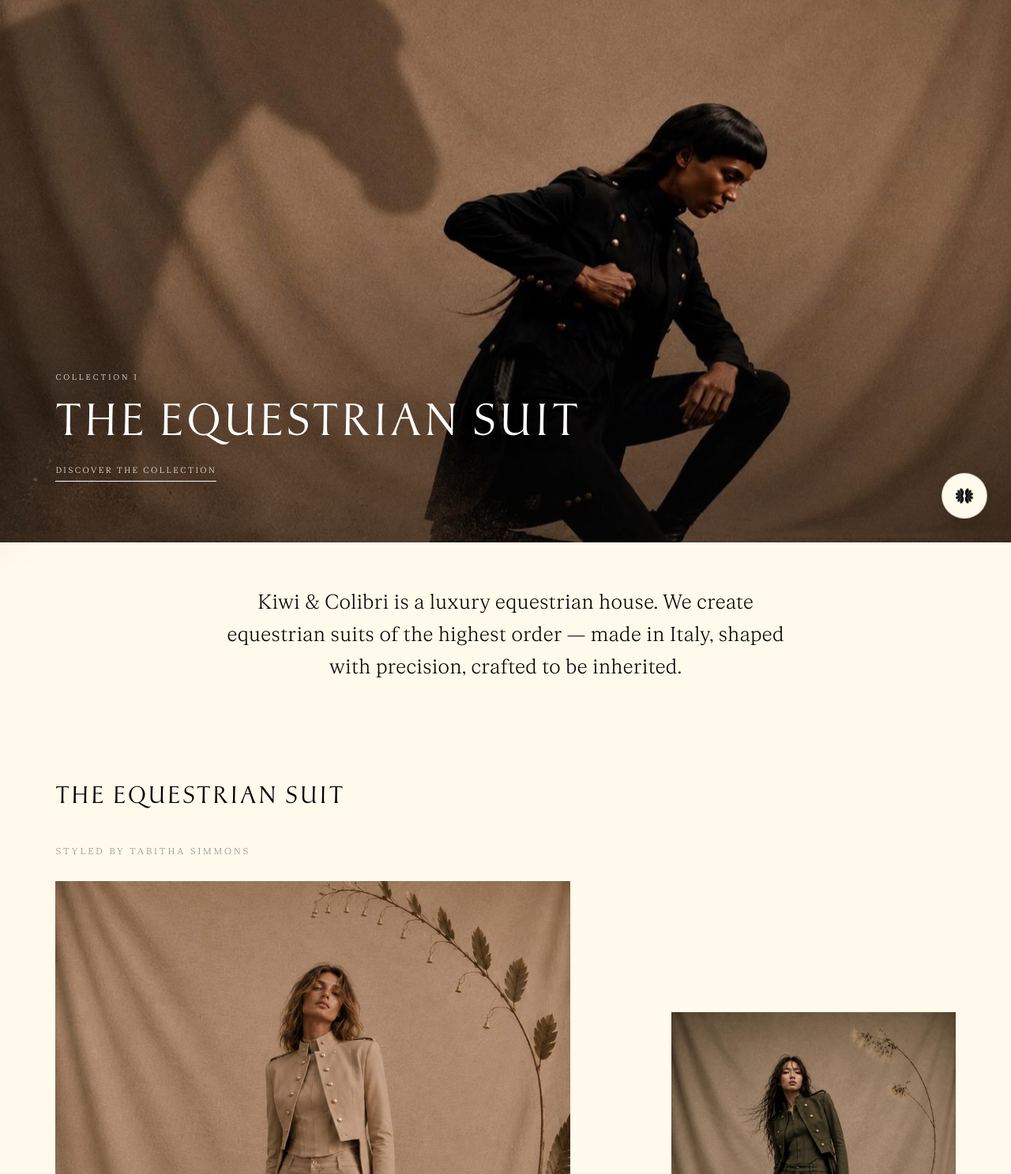
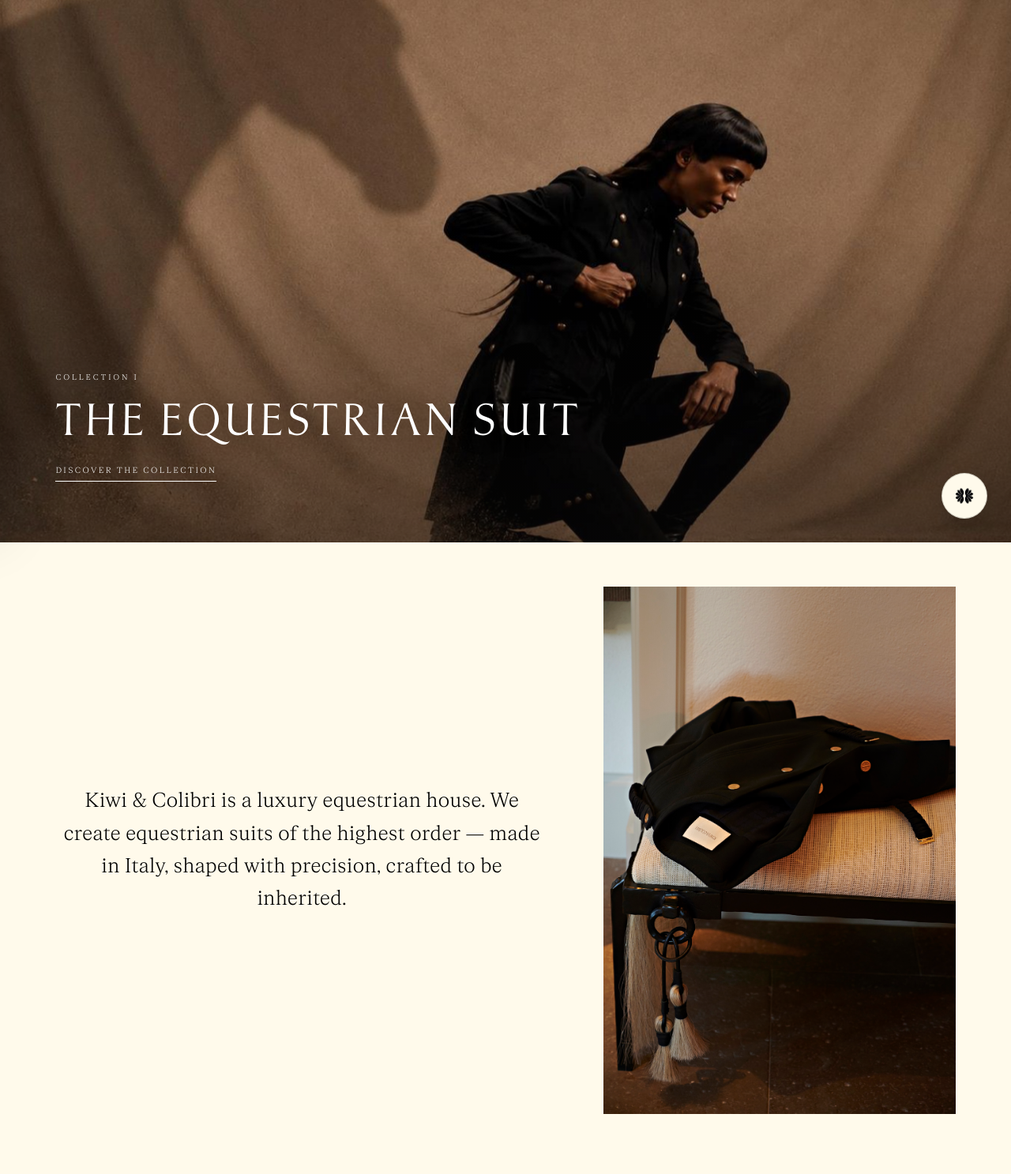
Before and after one commit to sofiamariaek/kncwebsite, a website: page index.html in a window 1280 px wide. Shown: the part 113-1600 px from the top of the page at 79% size. Drawn offline with Linux system fonts and the light colour scheme.

Commit message:
The jacket at rest joins the opening statement on the home page
The new still-life photograph — the Tar jacket draped on the horsehair
bench, label out — sits beside 'made in Italy, shaped with precision,
crafted to be inherited'. Text left, photograph right; stacked on
mobile.

```diff
--- a/css/styles.css
+++ b/css/styles.css
@@ -325,6 +325,10 @@
 .atl .trio img{width:100%;height:100%;object-fit:cover}
 @media (max-width:700px){.atl .trio{grid-template-columns:1fr}}
 .stmt{text-align:center}
+.stmt-grid{display:grid;grid-template-columns:minmax(0,7fr) minmax(0,5fr);gap:clamp(30px,5.5vw,84px);align-items:center;max-width:1180px;margin:0 auto}
+.stmt-grid figure{margin:0}
+.stmt-grid img{width:100%;height:auto;display:block}
+@media (max-width:860px){.stmt-grid{grid-template-columns:1fr}}
 .stmt p{font-size:clamp(18px,2.1vw,25px);line-height:1.65;max-width:30em;margin:0 auto}
 .stmt p+p{margin-top:1.4em;font-style:italic}
 .crepe h2{font-size:clamp(22px,3vw,34px)}
--- a/index.html
+++ b/index.html
@@ -12,7 +12,7 @@
 <meta property="og:title" content="Kiwi &amp; Colibri — The Equestrian Suit">
 <meta property="og:description" content="Born from the bond between horse and rider. Made in Italy, crafted to be inherited.">
 <meta property="og:image" content="assets/img/arrive.jpg">
-<link rel="stylesheet" href="css/styles.css?v=20260804-0900">
+<link rel="stylesheet" href="css/styles.css?v=20260804-0915">
 </head>
 <body>
 <div id="veil"><img src="assets/img/asset.png" alt=""></div>
@@ -67,8 +67,11 @@
 </section>
 
 <section class="stmt">
-  <div data-stagger data-io>
-    <p>Kiwi &amp; Colibri is a luxury equestrian house. We create equestrian suits of the highest order — made in Italy, shaped with precision, crafted to be inherited.</p>
+  <div class="stmt-grid">
+    <div data-stagger data-io>
+      <p>Kiwi &amp; Colibri is a luxury equestrian house. We create equestrian suits of the highest order — made in Italy, shaped with precision, crafted to be inherited.</p>
+    </div>
+    <figure class="rv" data-io><img loading="lazy" src="assets/img/jacket-at-rest.jpg" alt="The Jacket in Tar with its belt, resting on a bench trimmed with horsehair"></figure>
   </div>
 </section>
 
@@ -604,6 +607,6 @@
 <img data-slug="shoulder_beige" data-src="assets/img/shoulder-beige.jpg" alt="">
 </div>
 
-<script src="js/main.js?v=20260804-0900"></script>
+<script src="js/main.js?v=20260804-0915"></script>
 </body>
 </html>
```
Also changed, not shown: assets/img/jacket-at-rest.jpg (added).
